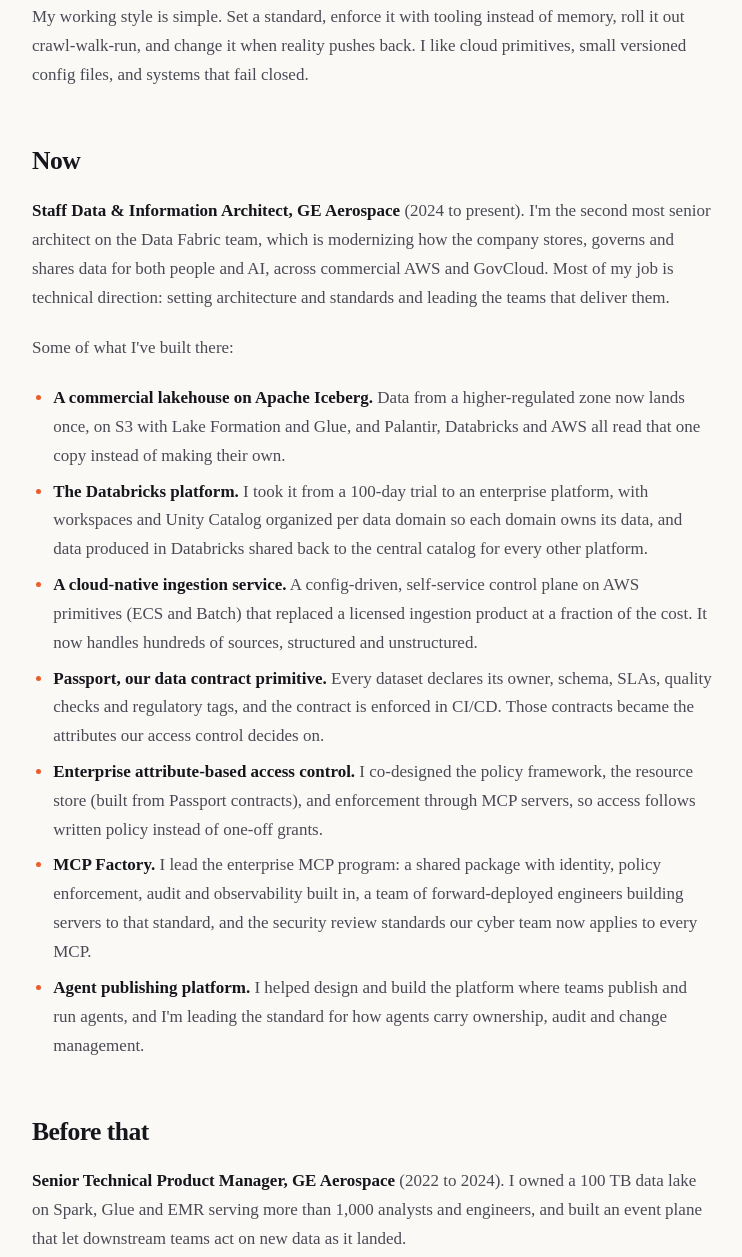
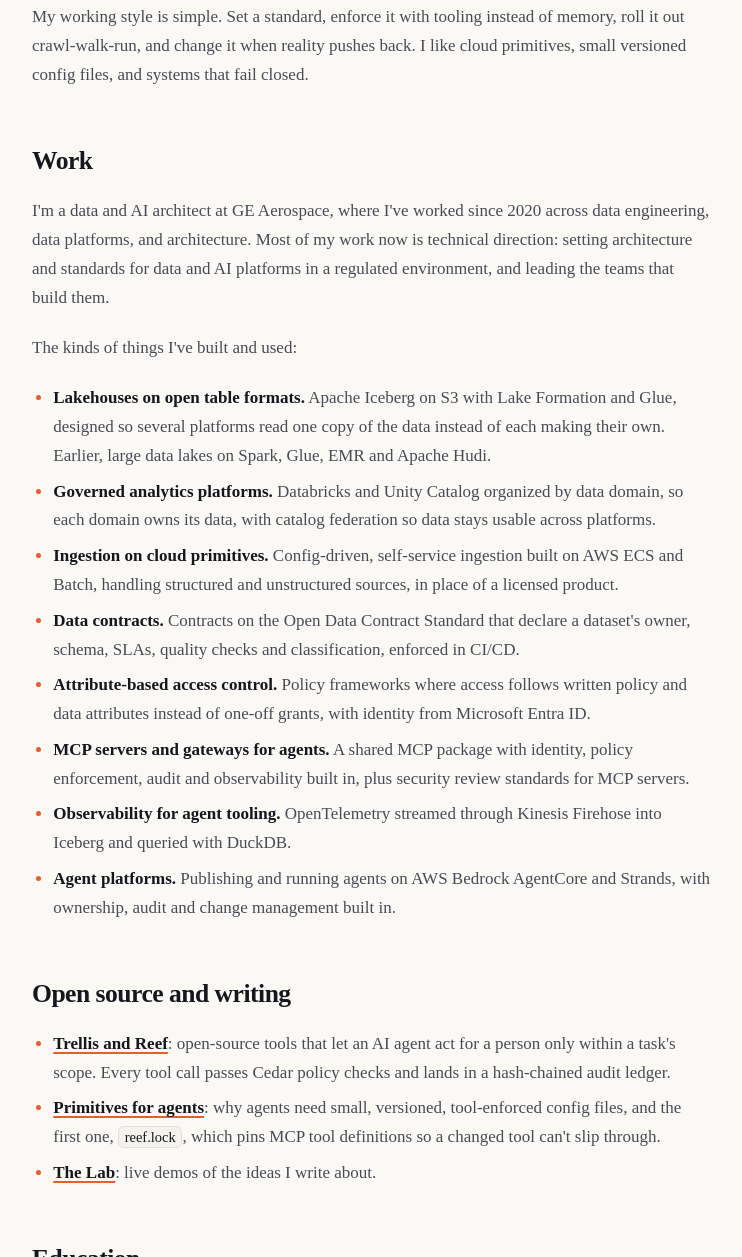
Before and after one commit to FatherBrian/primitive-bytes, an Astro site: page /primitive-bytes/about in a window 1280 px wide. Shown: the part 332-1589 px from the top of the page, without its empty margins (268-1010 px from the left). Built offline with nearby package versions, Linux system fonts and the light colour scheme; Astro itself is replaced by a stand-in of ours.

Commit message:
About: keep roles general and drop internal project names
Co-Authored-By: Claude Opus 5.5 <noreply@anthropic.com>
Claude-Session: https://claude.ai/code/session_01RhgX9sEhBwfr12GJkx3zTy

```diff
--- a/src/pages/about.astro
+++ b/src/pages/about.astro
@@ -27,66 +27,53 @@ const LINKEDIN_URL = 'https://www.linkedin.com/in/brian-fotheringham';
 				versioned config files, and systems that fail closed.
 			</p>
 
-			<h2>Now</h2>
+			<h2>Work</h2>
 			<p>
-				<strong>Staff Data &amp; Information Architect, GE Aerospace</strong> (2024 to present). I'm the
-				second most senior architect on the Data Fabric team, which is modernizing how the company
-				stores, governs and shares data for both people and AI, across commercial AWS and GovCloud.
-				Most of my job is technical direction: setting architecture and standards and leading the
-				teams that deliver them.
+				I'm a data and AI architect at GE Aerospace, where I've worked since 2020 across data
+				engineering, data platforms, and architecture. Most of my work now is technical direction:
+				setting architecture and standards for data and AI platforms in a regulated environment, and
+				leading the teams that build them.
 			</p>
-			<p>Some of what I've built there:</p>
+			<p>The kinds of things I've built and used:</p>
 			<ul>
 				<li>
-					<strong>A commercial lakehouse on Apache Iceberg.</strong> Data from a higher-regulated zone
-					now lands once, on S3 with Lake Formation and Glue, and Palantir, Databricks and AWS all read
-					that one copy instead of making their own.
+					<strong>Lakehouses on open table formats.</strong> Apache Iceberg on S3 with Lake Formation
+					and Glue, designed so several platforms read one copy of the data instead of each making
+					their own. Earlier, large data lakes on Spark, Glue, EMR and Apache Hudi.
 				</li>
 				<li>
-					<strong>The Databricks platform.</strong> I took it from a 100-day trial to an enterprise
-					platform, with workspaces and Unity Catalog organized per data domain so each domain owns its
-					data, and data produced in Databricks shared back to the central catalog for every other
-					platform.
+					<strong>Governed analytics platforms.</strong> Databricks and Unity Catalog organized by data
+					domain, so each domain owns its data, with catalog federation so data stays usable across
+					platforms.
 				</li>
 				<li>
-					<strong>A cloud-native ingestion service.</strong> A config-driven, self-service control plane
-					on AWS primitives (ECS and Batch) that replaced a licensed ingestion product at a fraction of
-					the cost. It now handles hundreds of sources, structured and unstructured.
+					<strong>Ingestion on cloud primitives.</strong> Config-driven, self-service ingestion built on
+					AWS ECS and Batch, handling structured and unstructured sources, in place of a licensed
+					product.
 				</li>
 				<li>
-					<strong>Passport, our data contract primitive.</strong> Every dataset declares its owner,
-					schema, SLAs, quality checks and regulatory tags, and the contract is enforced in CI/CD.
-					Those contracts became the attributes our access control decides on.
+					<strong>Data contracts.</strong> Contracts on the Open Data Contract Standard that declare a
+					dataset's owner, schema, SLAs, quality checks and classification, enforced in CI/CD.
 				</li>
 				<li>
-					<strong>Enterprise attribute-based access control.</strong> I co-designed the policy
-					framework, the resource store (built from Passport contracts), and enforcement through MCP
-					servers, so access follows written policy instead of one-off grants.
+					<strong>Attribute-based access control.</strong> Policy frameworks where access follows
+					written policy and data attributes instead of one-off grants, with identity from Microsoft
+					Entra ID.
 				</li>
 				<li>
-					<strong>MCP Factory.</strong> I lead the enterprise MCP program: a shared package with
-					identity, policy enforcement, audit and observability built in, a team of forward-deployed
-					engineers building servers to that standard, and the security review standards our cyber
-					team now applies to every MCP.
+					<strong>MCP servers and gateways for agents.</strong> A shared MCP package with identity,
+					policy enforcement, audit and observability built in, plus security review standards for
+					MCP servers.
 				</li>
 				<li>
-					<strong>Agent publishing platform.</strong> I helped design and build the platform where
-					teams publish and run agents, and I'm leading the standard for how agents carry ownership,
-					audit and change management.
+					<strong>Observability for agent tooling.</strong> OpenTelemetry streamed through Kinesis
+					Firehose into Iceberg and queried with DuckDB.
+				</li>
+				<li>
+					<strong>Agent platforms.</strong> Publishing and running agents on AWS Bedrock AgentCore and
+					Strands, with ownership, audit and change management built in.
 				</li>
 			</ul>
-
-			<h2>Before that</h2>
-			<p>
-				<strong>Senior Technical Product Manager, GE Aerospace</strong> (2022 to 2024). I owned a 100
-				TB data lake on Spark, Glue and EMR serving more than 1,000 analysts and engineers, and built
-				an event plane that let downstream teams act on new data as it landed.
-			</p>
-			<p>
-				<strong>Digital Technology Leadership Program, GE Aviation</strong> (2020 to 2022). I
-				architected a Redshift warehouse for an Italian subsidiary under Italian and US compliance
-				requirements, and built a convolutional neural network for engine test analytics.
-			</p>
 
 			<h2>Open source and writing</h2>
 			<ul>
```
